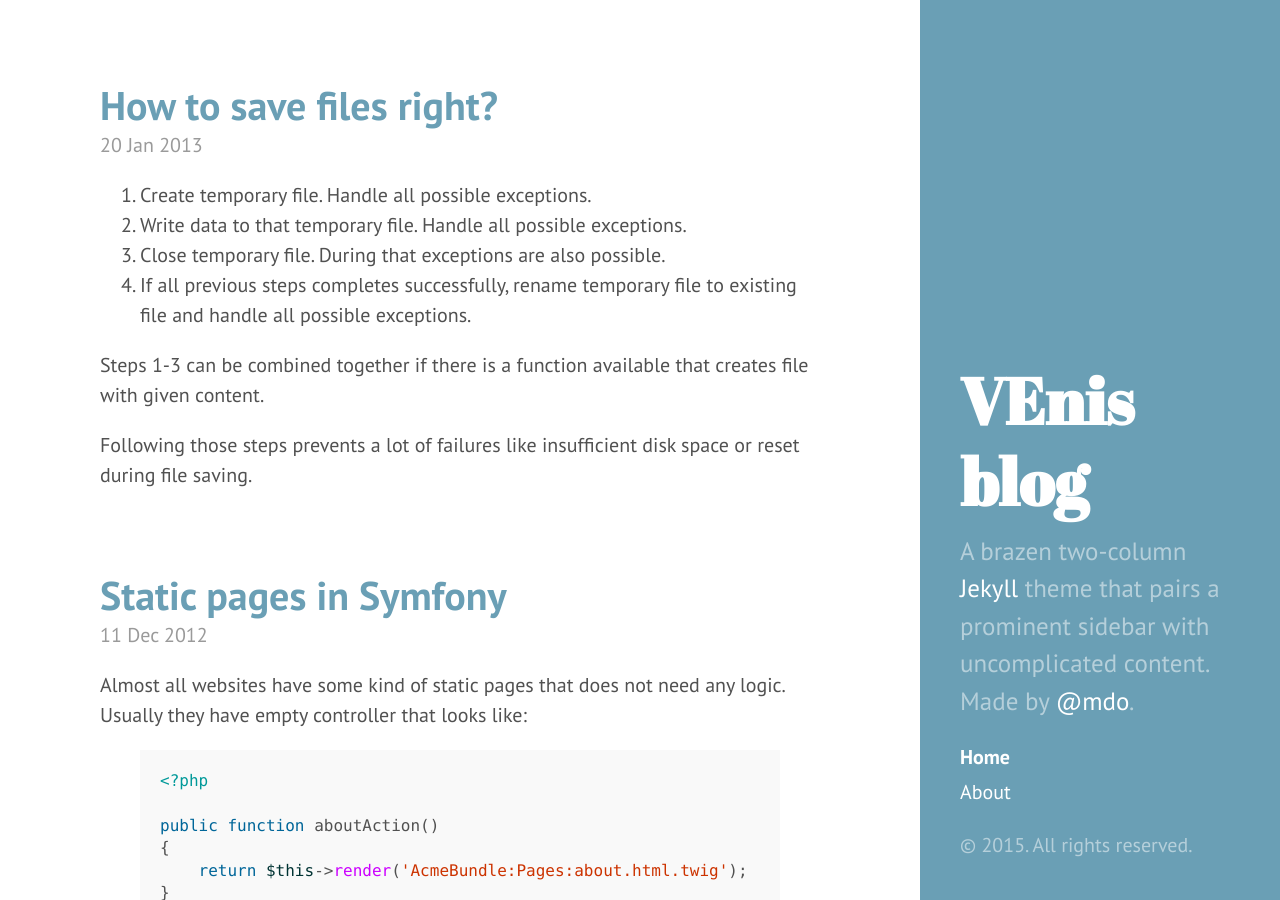
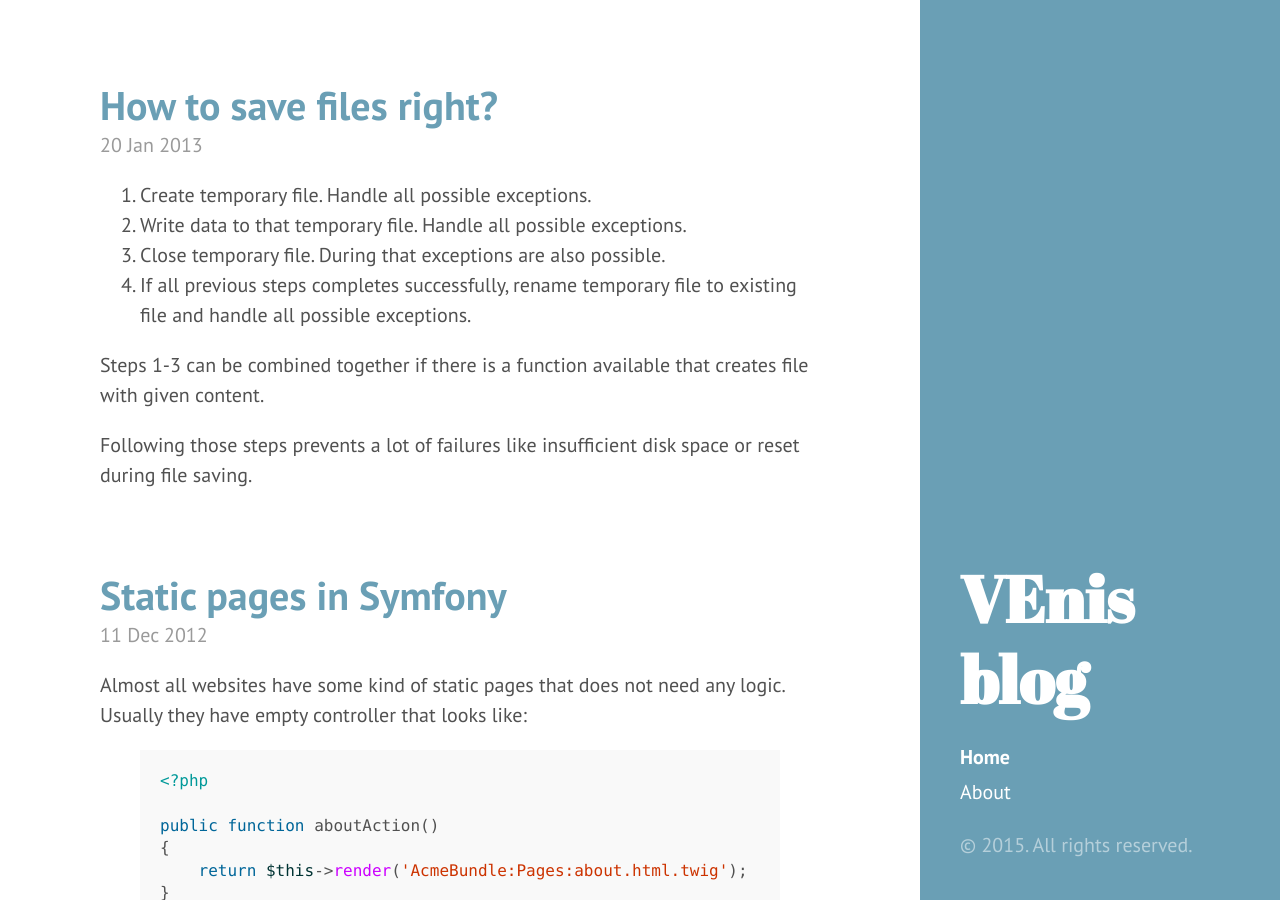
Before and after one commit to VEnis/venis.github.com, a Jekyll site: the page built from index.html, in a window 1280 px wide and 900 px high. Built offline with Jekyll 4.4.1, drawn with Linux system fonts in a browser that asks for light colours; Markdown is read by kramdown in place of the engine named in the settings; the list of posts is cut into pages by our own code.

Commit message:
Removed default description

```diff
--- a/_config.yml
+++ b/_config.yml
@@ -9,7 +9,7 @@
 # Setup
 title:            VEnis blog
 tagline:          'A Jekyll theme'
-description:      'A brazen two-column <a href="http://jekyllrb.com" target="_blank">Jekyll</a> theme that pairs a prominent sidebar with uncomplicated content. Made by <a href="https://twitter.com/mdo" target="_blank">@mdo</a>.'
+description:      ''
 url:              http://hyde.getpoole.com
 baseurl:          /
 
```
